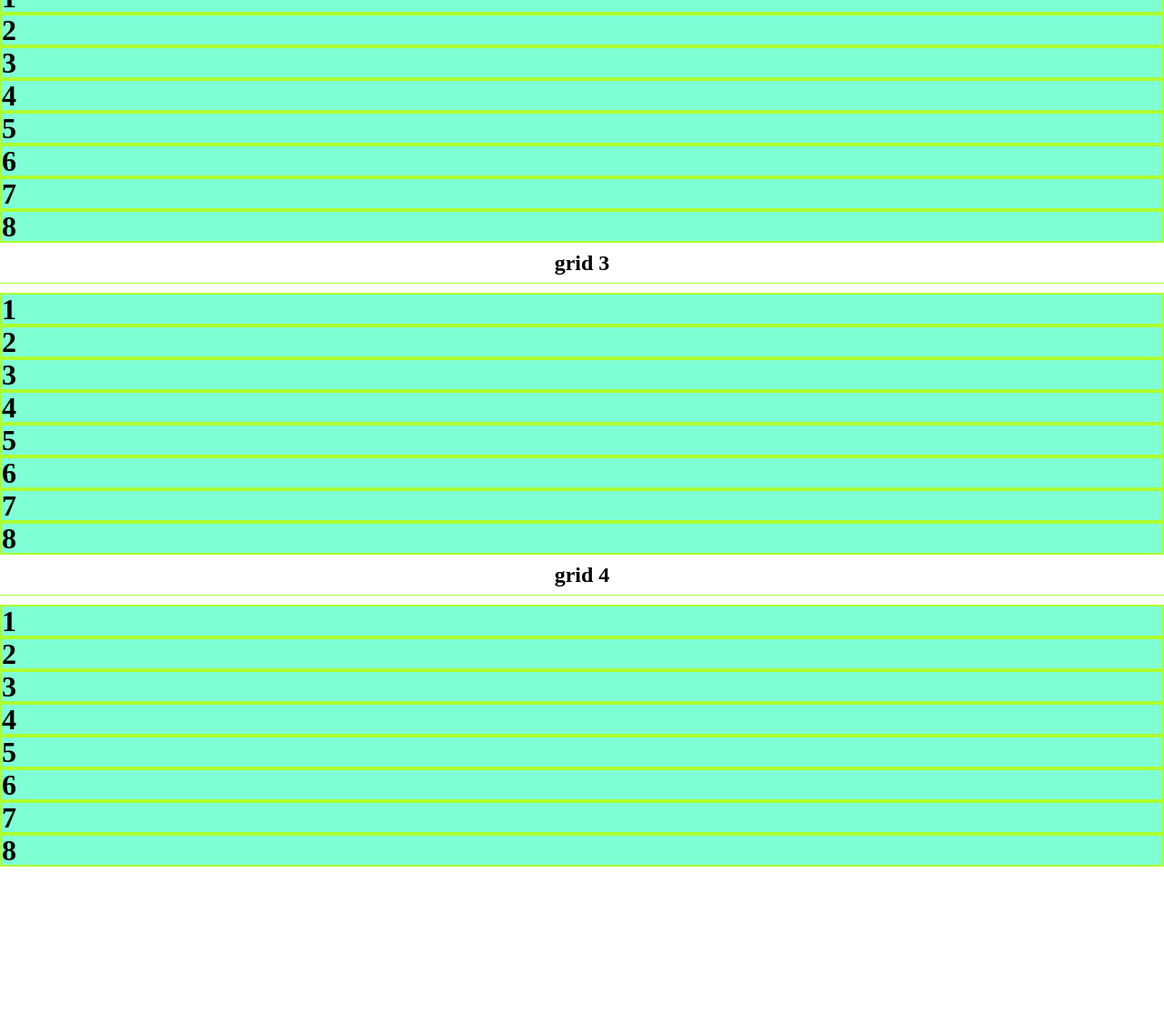
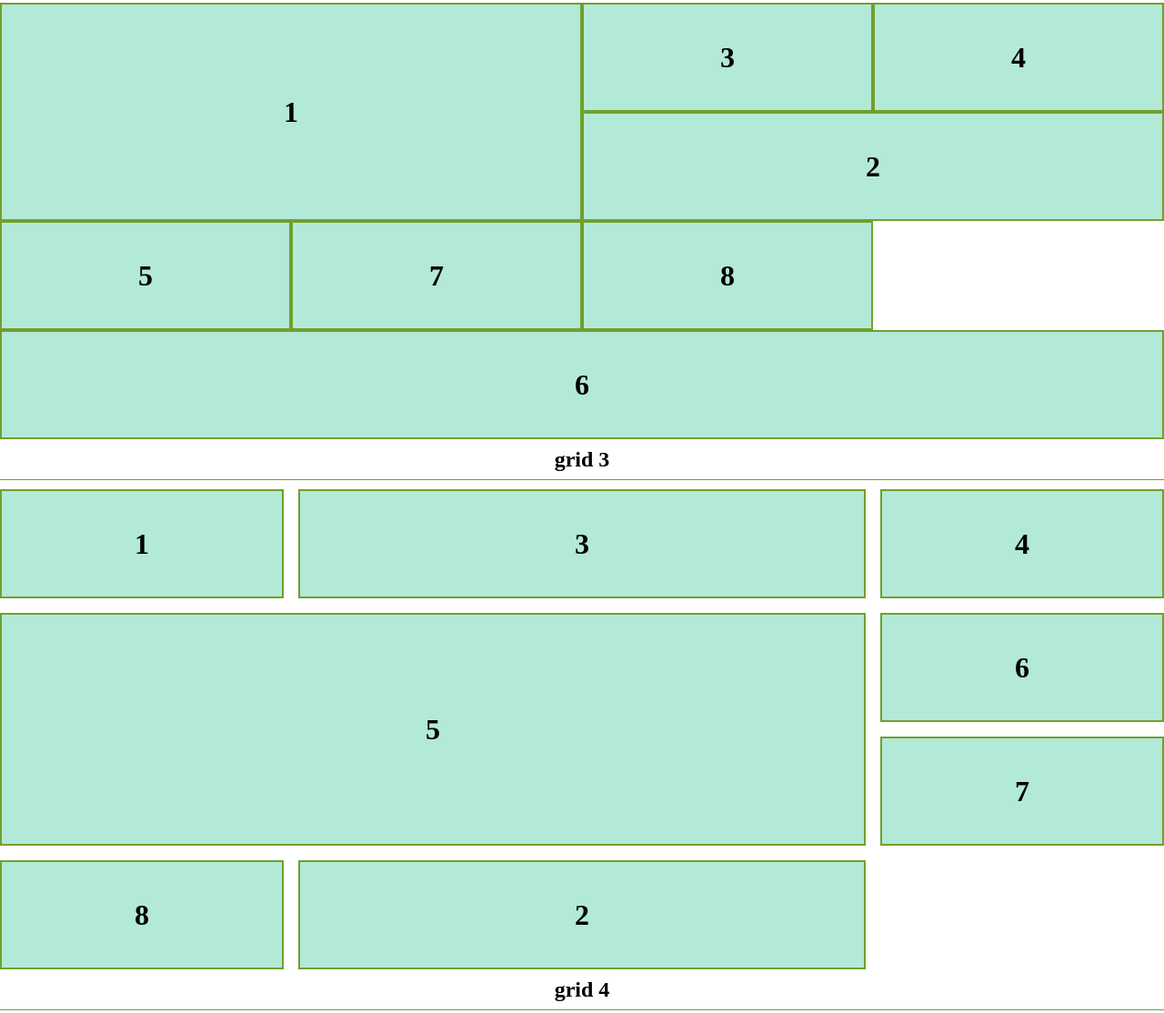
Before and after one commit to amgauthier31/f26web1week11-020, a plain HTML site: page index.html in a window 1280 px wide. Shown: the part 495-1609 px from the top of the page at 91% size. Before the commit the page ends 1448 px from the top, so only its background shows below. Drawn offline with Linux system fonts and the light colour scheme.

Commit message:
grid map

```diff
--- a/styles/grid.css
+++ b/styles/grid.css
@@ -61,7 +61,7 @@ table {
 h1{
     font-size: 36px;
     font-weight: bold;
-    background-color: pink;
+    background-color: rgb(246, 171, 184);
     text-align: center;
     padding: 10px;
     margin-bottom: 20px;
@@ -72,13 +72,129 @@ h2{
     font-weight: bold;
     text-align: center;
     padding: 10px;
-    border-bottom: 1px solid greenyellow;
+    border-bottom: 1px solid rgb(113, 160, 44);
     margin-bottom: 10px;
 }
 
 article div{
     font-size: 32px;
     font-weight: bold;
-    background-color: aquamarine;
-    border: 2px solid greenyellow;
+    background-color: rgb(179, 233, 215);
+    border: 2px solid rgb(113, 160, 44);
+
+    /* you can add flexbox inside of a grid (or grid inside of flexbox)*/
+    display: flex;
+    justify-content: center;
+    align-items: center;
 }
+
+/***********************************
+             GRID STYLE
+**************************************/
+
+section.one article{
+    /* like display flex, you need to have a grid container with a display:grid */
+    display: grid;
+
+    /* tell the grid how many columns it should have
+    fr stands for fraction, and it means to use a part of the available space */
+    grid-template-columns: 1fr 1fr;
+
+    /* you may also control rows - but in this example, the thrid row wint have a defined height */
+    grid-template-rows: 120px 120px;
+}
+
+section.two article{
+    display: grid;
+
+
+    /* with grid, you have an explicit grid (what you define)
+    and an implicit grid (what the brower automatically fills out */
+
+    grid-template-columns: repeat(4, 1fr);
+
+
+    /* for rows, you can tell each row to automatically take on a property, no matter how many */
+    grid-auto-rows: 120px;
+
+    /* tell the grid to automatically fill spaces left by elements that were too big */
+    grid-auto-flow: dense;
+}
+
+section.two div:nth-child(1){
+    /* you can tell a cell to start and end at a row pr column */
+    grid-column-start: 1;
+    grid-column-end: 3;
+
+
+    grid-row-start:1 ;
+    grid-row-end:3 ;
+}
+
+section.two div:nth-child(2){
+    grid-column-start: 3;
+    grid-column-end: 5;
+
+    grid-row-start: 2;
+    grid-row-end: 3;
+}
+
+
+section.two div:nth-child(6){
+    grid-column-start: 1;
+
+    /* you canuse span to tell it to stretch across a specific number of columns*/
+    grid-column-end: span 4;
+}
+
+section.three article{
+    display:grid;
+
+    grid-template-columns: 1fr 2fr 1fr;
+    grid-auto-rows: 120px;
+    grid-auto-flow: dense;
+
+    /* you can put space between rows and columns with gap */
+    gap: 1em 1em;
+}
+
+
+section.three div:nth-child(2){
+    /* an other way to move grid cells is with order by default all has an order of 0 - anything with a higer order comes later, anything with an lower order comes earlier */
+    order: 1;
+}
+
+section.three div:nth-child(5){
+    grid-area: 2 / 1 / span 2 / span 2;
+    /* this is equilivaent to writing:
+    grid-colum-end : span 2
+    grid-row-start: 1
+    grid-row-end: span 2 */
+
+}
+
+/***********************************
+             GRID MAPPING
+**************************************/
+
+section.four article{
+    display: grid;
+
+    /* this draws a map of diffrent areas you can use in your grid */
+    grid-template-areas:
+    "nav cart"
+    "header header"
+    "main main"
+    "aside aside"
+    "footer footer";
+}
+
+/* the you have to tell each element wich area it should use */
+section.four div:nth-child(1){ grid-area: nav; }
+section.four div:nth-child(2){ grid-area: cart; }
+section.four div:nth-child(3){ grid-area: header; }
+section.four div:nth-child(4){ grid-area: main; }
+section.four div:nth-child(5){ grid-area: photo1; }
+section.four div:nth-child(6){ grid-area: photo2; }
+section.four div:nth-child(7){ grid-area: aside; }
+section.four div:nth-child(8){ grid-area: footer; }
```
